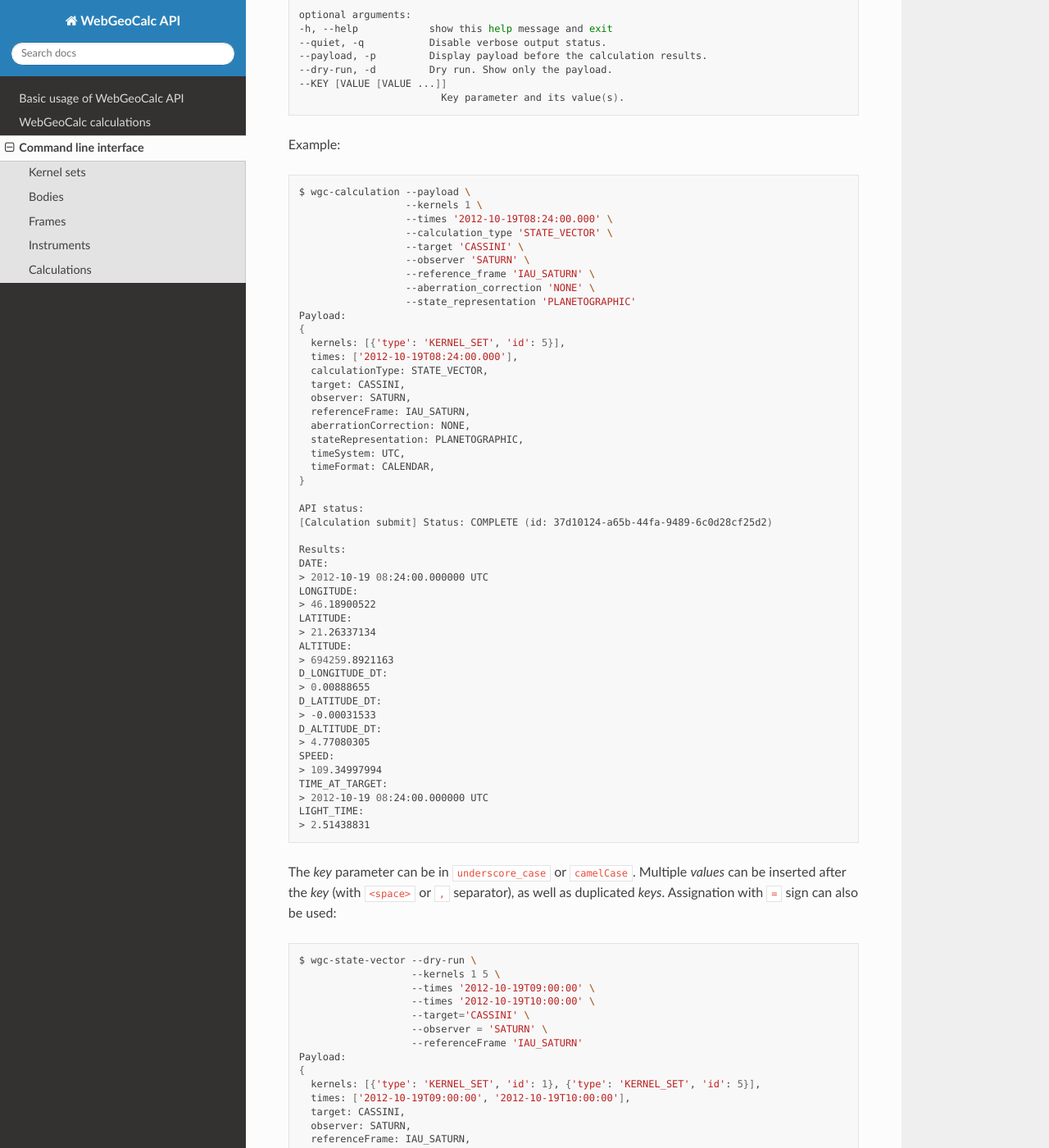
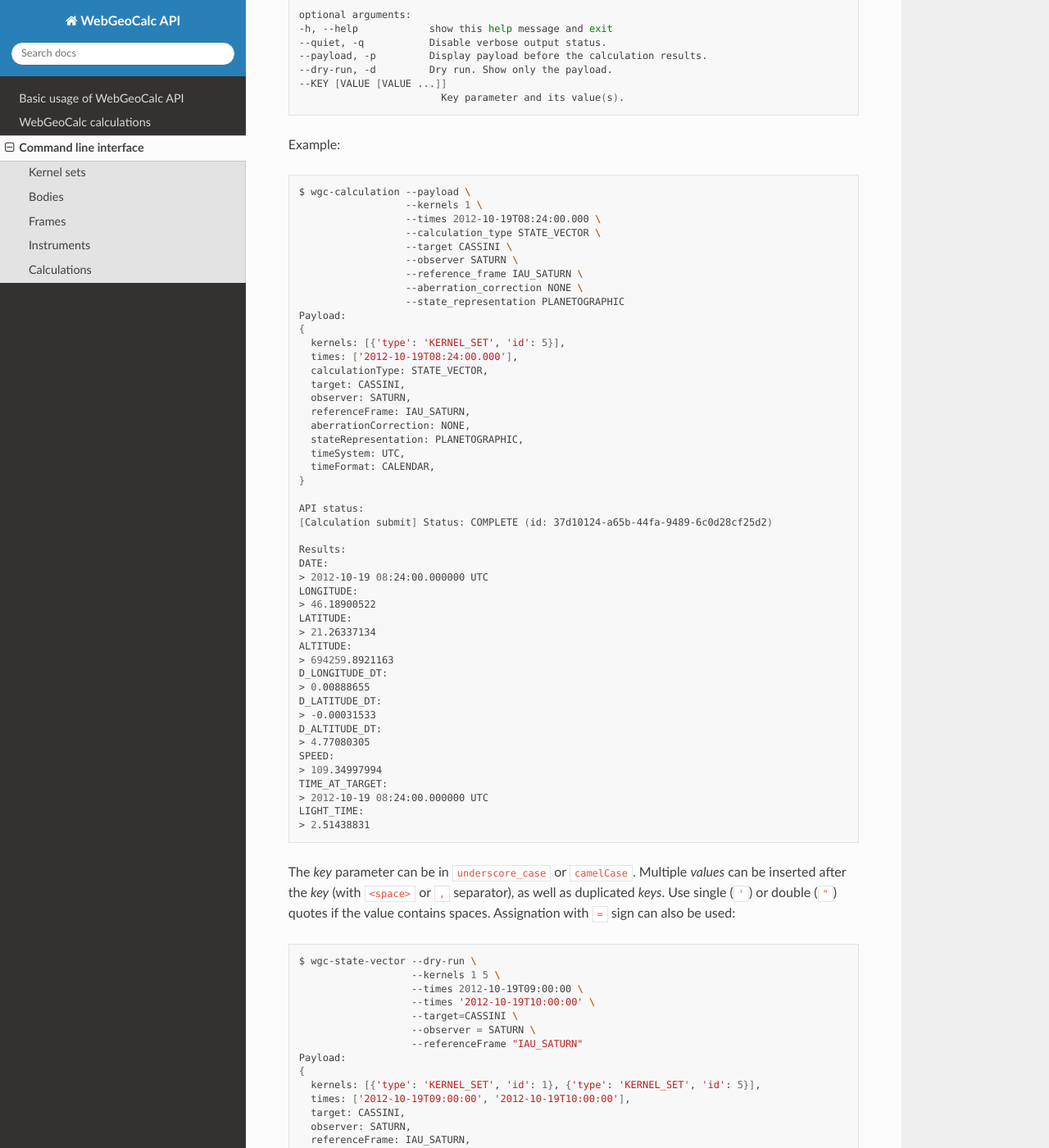
Before and after one commit to seignovert/python-webgeocalc, a Sphinx documentation site: the page built from docs/cli.rst, in a window 1280 px wide and 1400 px high, scrolled down 2075 px. Shown: the whole window at 82% size. Built offline with Sphinx 7.4.7 and the Read the Docs theme 2.0.0, drawn with Linux system fonts in a browser that asks for light colours.

Commit message:
Remove quotes in cli submission examples

```diff
--- a/docs/cli.rst
+++ b/docs/cli.rst
@@ -42,7 +42,7 @@ Search multiple kernels at once (``name`` and ``id`` can be mixed):
 
 .. code:: bash
 
-    $ wgc-kernels --kernel 5 'Solar'
+    $ wgc-kernels --kernel 5 Solar
 
      - Cassini Huygens: (id: 5)
      - Solar System Kernels: (id: 1)
@@ -130,13 +130,13 @@ Example:
 
     $ wgc-calculation --payload \
                       --kernels 1 \
-                      --times '2012-10-19T08:24:00.000' \
-                      --calculation_type 'STATE_VECTOR' \
-                      --target 'CASSINI' \
-                      --observer 'SATURN' \
-                      --reference_frame 'IAU_SATURN' \
-                      --aberration_correction 'NONE' \
-                      --state_representation 'PLANETOGRAPHIC'
+                      --times 2012-10-19T08:24:00.000 \
+                      --calculation_type STATE_VECTOR \
+                      --target CASSINI \
+                      --observer SATURN \
+                      --reference_frame IAU_SATURN \
+                      --aberration_correction NONE \
+                      --state_representation PLANETOGRAPHIC
     Payload:
     {
       kernels: [{'type': 'KERNEL_SET', 'id': 5}],
@@ -178,17 +178,18 @@ Example:
 
 The *key* parameter can be in ``underscore_case`` or ``camelCase``.
 Multiple *values* can be inserted after the *key* (with ``<space>`` or ``,`` separator),
-as well as duplicated *keys*. Assignation with ``=`` sign can also be used:
+as well as duplicated *keys*. Use single (``'``) or double (``"``) quotes if the
+value contains spaces. Assignation with ``=`` sign can also be used:
 
 .. code:: bash
 
     $ wgc-state-vector --dry-run \
                        --kernels 1 5 \
-                       --times '2012-10-19T09:00:00' \
+                       --times 2012-10-19T09:00:00 \
                        --times '2012-10-19T10:00:00' \
-                       --target='CASSINI' \
-                       --observer = 'SATURN' \
-                       --referenceFrame 'IAU_SATURN'
+                       --target=CASSINI \
+                       --observer = SATURN \
+                       --referenceFrame "IAU_SATURN"
     Payload:
     {
       kernels: [{'type': 'KERNEL_SET', 'id': 1}, {'type': 'KERNEL_SET', 'id': 5}],
```
Also changed, not shown: README.rst (+5 -5 lines), 1 other file.
